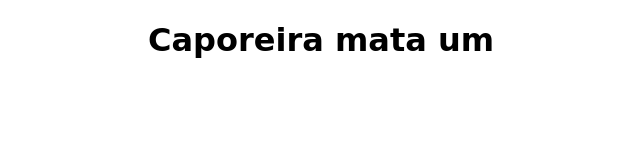
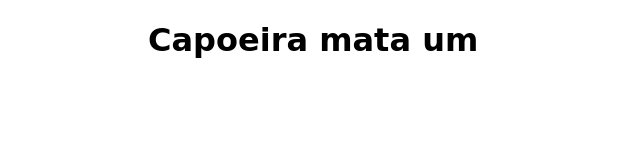
Before and after one commit to Jocree/Jogos, a plain HTML site: page index.html in a window 1280 px wide. Shown: the top 160 px of the page, without its empty margins (492-1132 px from the left). Drawn offline with Linux system fonts and the light colour scheme.

Commit message:
Capoeira

```diff
--- a/index.html
+++ b/index.html
@@ -11,6 +11,6 @@
     <h1 style="top: 50%;
         left: 50%;
         transform: translate(50%);
-        font-family: cursive;">Caporeira mata um</h1>
+        font-family: cursive;">Capoeira mata um</h1>
 </body>
 </html>
```
